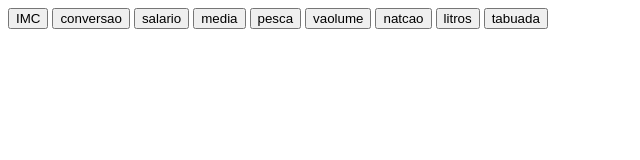
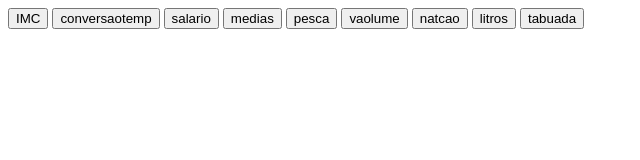
Before and after one commit to DarkFoxy0/atividadesmatosa, a plain HTML site: page index.html in a window 1280 px wide. Shown: the whole page, without its empty margins (0-640 px from the left). Drawn offline with Linux system fonts and the light colour scheme.

Commit message:
Update index.html

```diff
--- a/index.html
+++ b/index.html
@@ -8,9 +8,9 @@
 </head>
 <body>
     <a href="IMC.html"><button>IMC</button></a>
-    <a href="conversaotemp.html"><button>conversao</button></a>
+    <a href="conversaotemp.html"><button>conversaotemp</button></a>
     <a href="salario.html"><button>salario</button></a>
-    <a href="medias.html"><button>media</button></a>
+    <a href="medias.html"><button>medias</button></a>
     <a href="pesca.html"><button>pesca</button></a>
     <a href="volume.html"><button>vaolume</button></a>
     <a href="natacao.html"><button>natcao</button></a>
```
